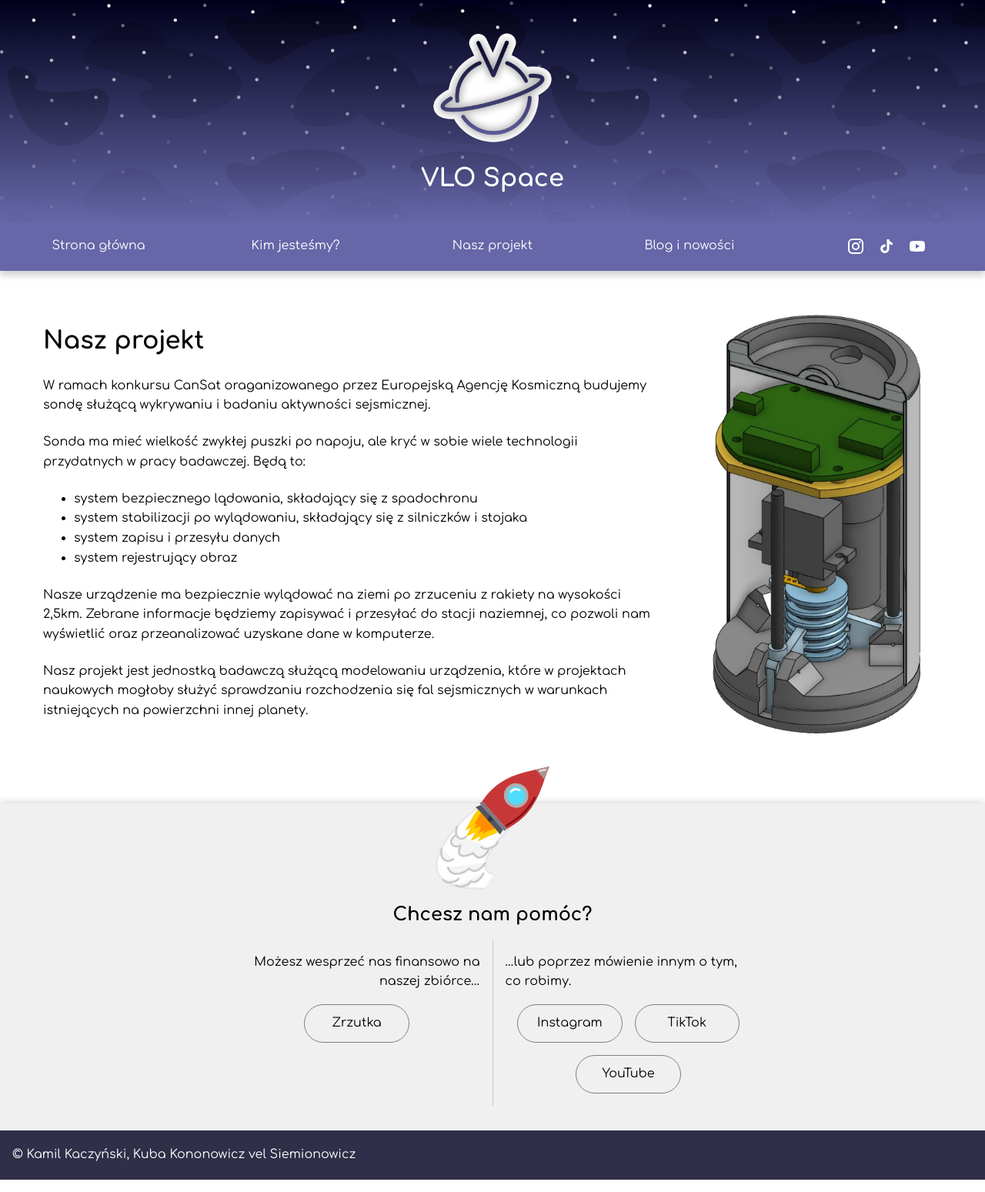
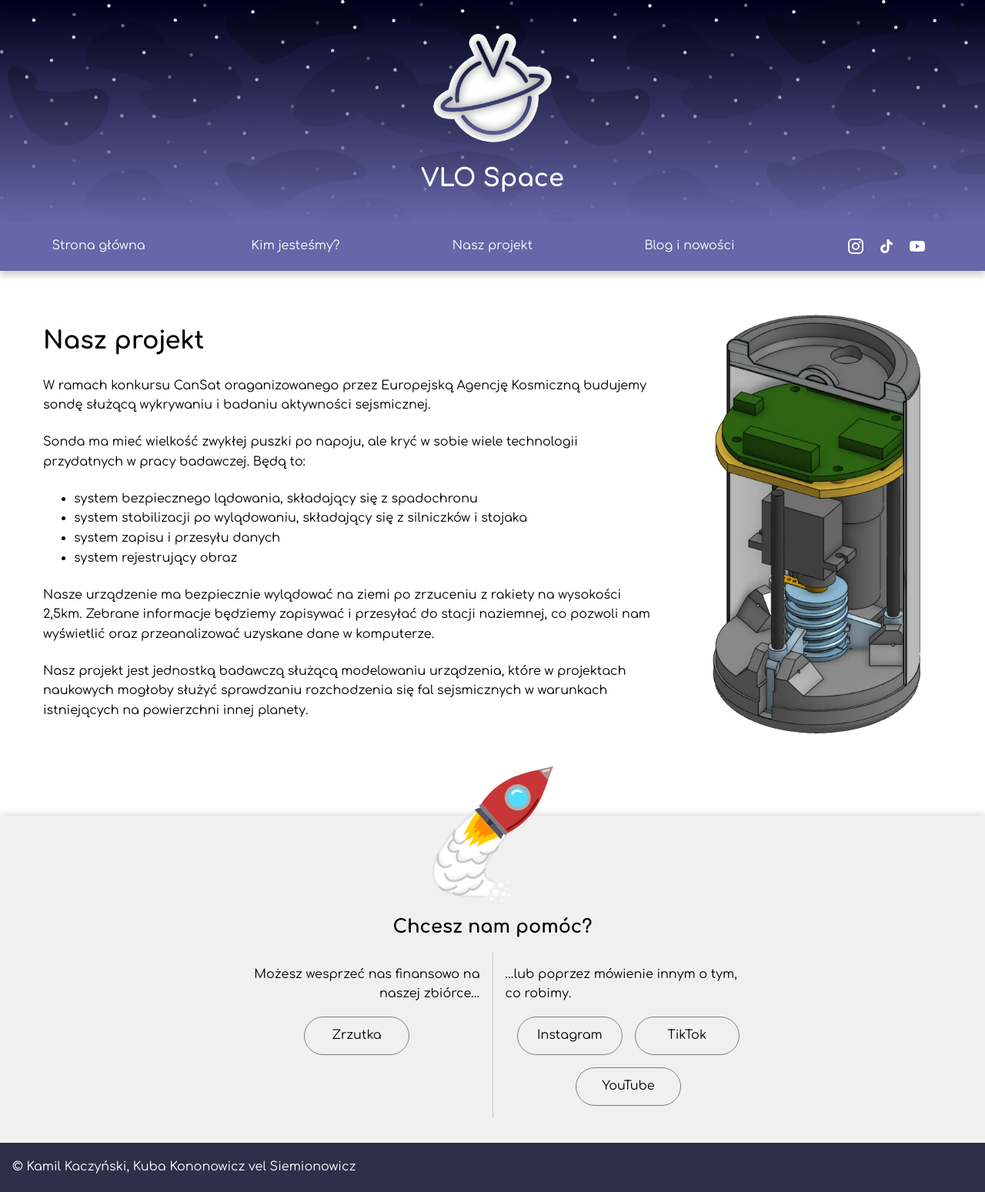
Before and after one commit to vlo-space/vlo-space.github.io, a Jekyll site: the page built from nasz-projekt.md, in a window 1280 px wide. Shown: the whole page at 77% size. Built offline with Jekyll 4.4.1, drawn with Linux system fonts in a browser that asks for light colours.

Commit message:
Update rocket graphic

```diff
--- a/_sass/base.scss
+++ b/_sass/base.scss
@@ -398,14 +398,14 @@ footer > .you-can-help {
     flex-direction: column;
     align-items: center;
     padding-top: 7em;
-    margin-top: 2em;
+    margin-top: 3em;
 }
 
 footer > .you-can-help > img {
-    width: 10em;
-    height: 10em;
+    width: 11em;
+    height: 11em;
     position: absolute;
-    transform: translateY(-10em);
+    transform: translateY(-11em);
 }
 
 footer > .you-can-help > div {
```
Also changed, not shown: assets/rocket.svg.
